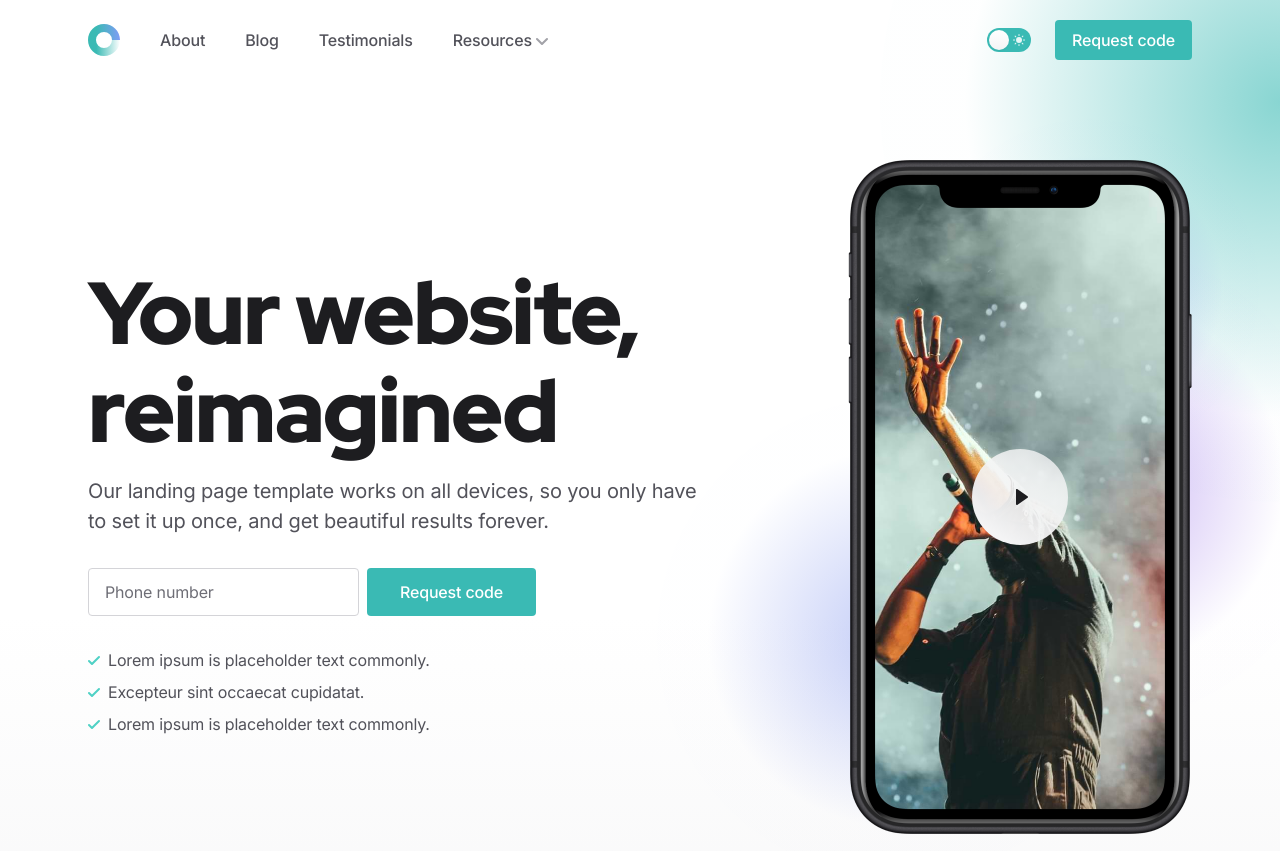
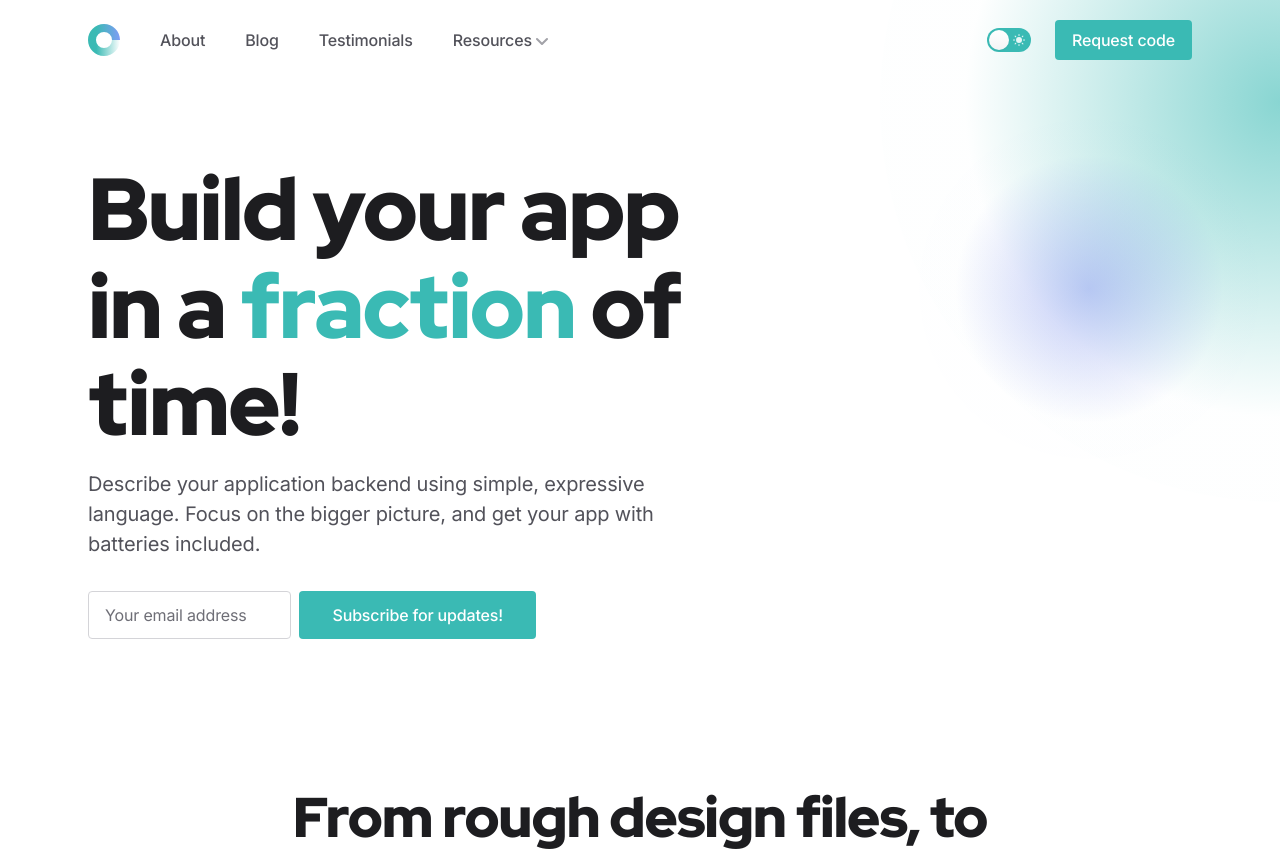
Before and after one commit to gauditech/gaudi-website, a Next.js app: page / in a window 1280 px wide. Shown: the top 851 px of the page. Built offline with nearby package versions, Linux system fonts and the light colour scheme.

Commit message:
Change hero content

```diff
--- a/app/page.tsx
+++ b/app/page.tsx
@@ -22,7 +22,7 @@ export default function Home() {
         <PageIllustration />
       </div>
       <Hero />
-      <Stats />
+      {/* <Stats /> */}
       <Carousel />
       <Tabs />
       <Process />
--- a/components/hero-home.tsx
+++ b/components/hero-home.tsx
@@ -12,18 +12,21 @@ export default function HeroHome() {
 
             {/* Content */}
             <div className="md:col-span-7 lg:col-span-7 mb-8 md:mb-0 text-center md:text-left">
-              <h1 className="h1 lg:text-6xl mb-4 font-red-hat-display font-black" data-aos="fade-down">Your website, reimagined</h1>
-              <p className="text-xl text-gray-600 dark:text-gray-400" data-aos="fade-down" data-aos-delay="150">Our landing page template works on all devices, so you only have to set it up once, and get beautiful results forever.</p>
+              <h1 className="h1 lg:text-6xl mb-4 font-red-hat-display font-black" data-aos="fade-down">
+                Build your app in a <span className="text-teal-500">fraction</span> of time!
+                </h1>
+              <p className="text-xl text-gray-600 dark:text-gray-400" data-aos="fade-down" data-aos-delay="150">
+              Describe your application backend using simple, expressive language. Focus on the bigger picture, and get your app with batteries included.                </p>
               {/* CTA form */}
               <form className="mt-8" data-aos="fade-down" data-aos-delay="300">
                 <div className="flex flex-col sm:flex-row justify-center max-w-sm mx-auto sm:max-w-md md:mx-0">
-                  <input type="tel" className="form-input w-full mb-2 sm:mb-0 sm:mr-2" placeholder="Phone number" aria-label="Phone number" />
-                  <a className="btn text-white bg-teal-500 hover:bg-teal-400 shrink-0" href="#0">Request code</a>
+                  <input type="email" className="form-input w-full mb-2 sm:mb-0 sm:mr-2" placeholder="Your email address" aria-label="Your email address" />
+                  <a className="btn text-white bg-teal-500 hover:bg-teal-400 shrink-0" href="#0">Subscribe for updates!</a>
                 </div>
                 {/* Success message */}
                 {/* <p className="text-center md:text-left mt-2 opacity-75 text-sm">Thanks for subscribing!</p> */}
               </form>
-              <ul className="max-w-sm sm:max-w-md mx-auto md:max-w-none text-gray-600 dark:text-gray-400 mt-8 -mb-2" data-aos="fade-down" data-aos-delay="450">
+              {/* <ul className="max-w-sm sm:max-w-md mx-auto md:max-w-none text-gray-600 dark:text-gray-400 mt-8 -mb-2" data-aos="fade-down" data-aos-delay="450">
                 <li className="flex items-center mb-2">
                   <svg className="w-3 h-3 fill-current text-teal-400 mr-2 shrink-0" viewBox="0 0 12 12" xmlns="http://www.w3.org/2000/svg">
                     <path d="M10.28 2.28L3.989 8.575 1.695 6.28A1 1 0 00.28 7.695l3 3a1 1 0 001.414 0l7-7A1 1 0 0010.28 2.28z" />
@@ -42,20 +45,20 @@ export default function HeroHome() {
                   </svg>
                   <span>Lorem ipsum is placeholder text commonly.</span>
                 </li>
-              </ul>
+              </ul> */}
             </div>
 
             {/* Mobile mockup */}
             <div className="md:col-span-5 lg:col-span-5 text-center md:text-right" data-aos="fade-up" data-aos-delay="450">
 
-              <ModalVideoIphone
+              {/* <ModalVideoIphone
                 thumb={VideoThumb}
                 thumbWidth={290}
                 thumbHeight={624}
                 thumbAlt="Modal video thumbnail"
                 video="/videos/video.mp4"
                 videoWidth={1920}
-                videoHeight={1080} />
+                videoHeight={1080} /> */}
 
             </div>
 
```
